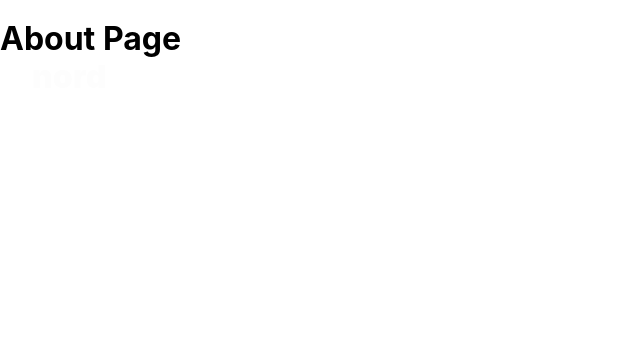
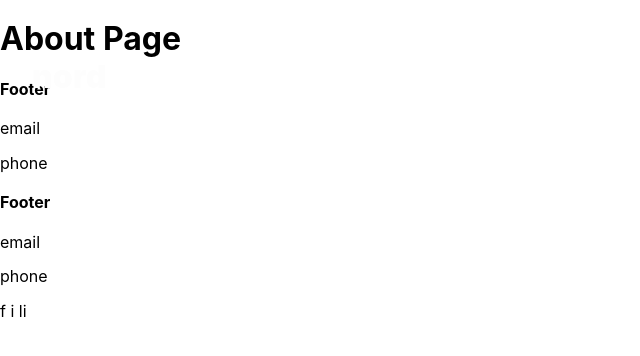
Before and after one commit to gdhebling/nord-agency-website, a Gatsby site in the folder web/: page /about in a window 1280 px wide. Shown: the whole page, without its empty margins (0-640 px from the left). Built offline with nearby package versions, Linux system fonts and the light colour scheme; Gatsby itself is replaced by a stand-in of ours.

Commit message:
Add footer to Layout component

```diff
--- a/web/src/components/layout.js
+++ b/web/src/components/layout.js
@@ -3,6 +3,7 @@
 import styled from 'styled-components';
 import 'normalize.css';
 import GlobalStyle from '../theme/globalStyles';
+import Footer from './footer';
 
 const Main = styled.main``;
 
@@ -12,6 +13,7 @@
       <GlobalStyle />
       <Nav />
       <Main>{children}</Main>
+      <Footer />
     </>
   );
 };
```
